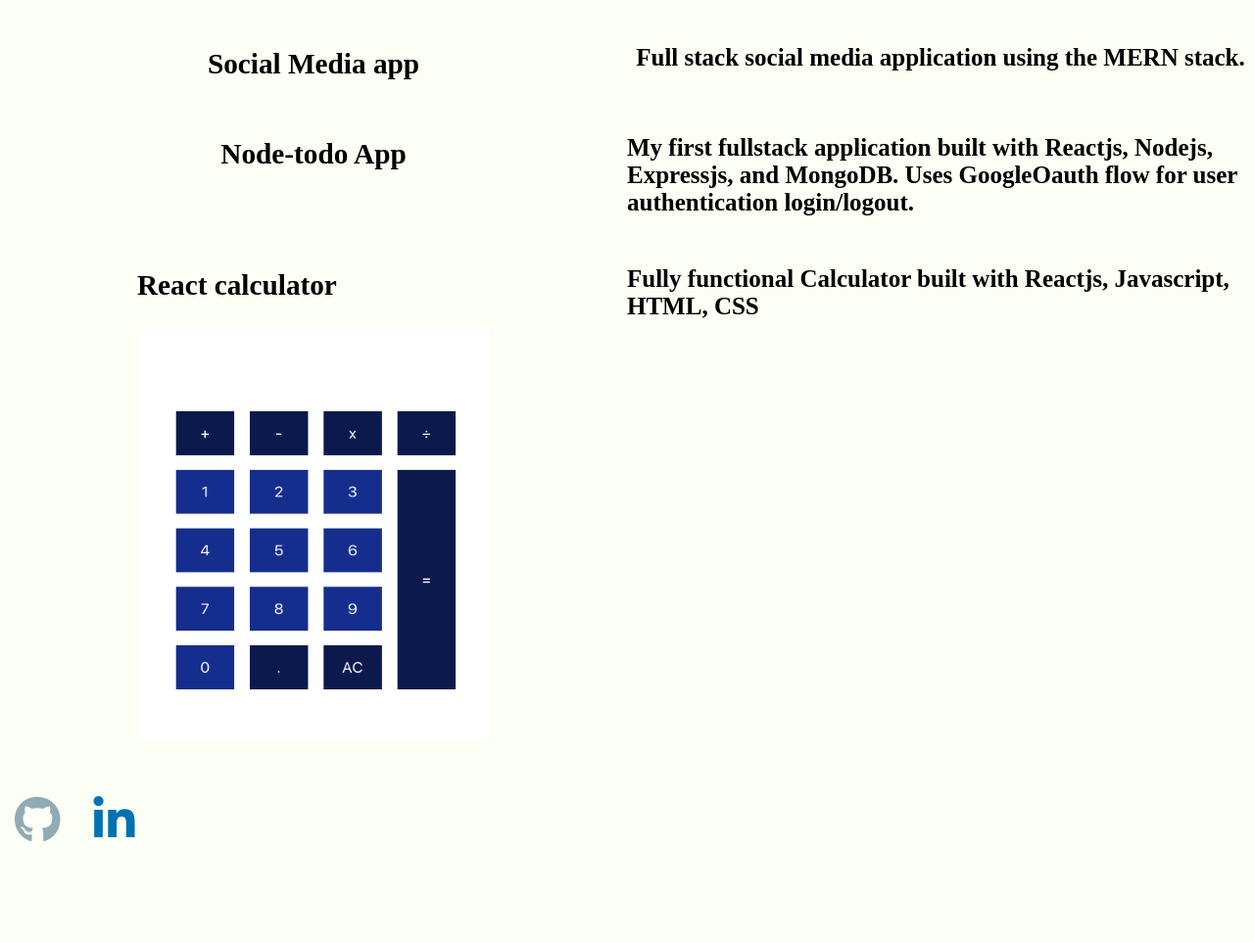
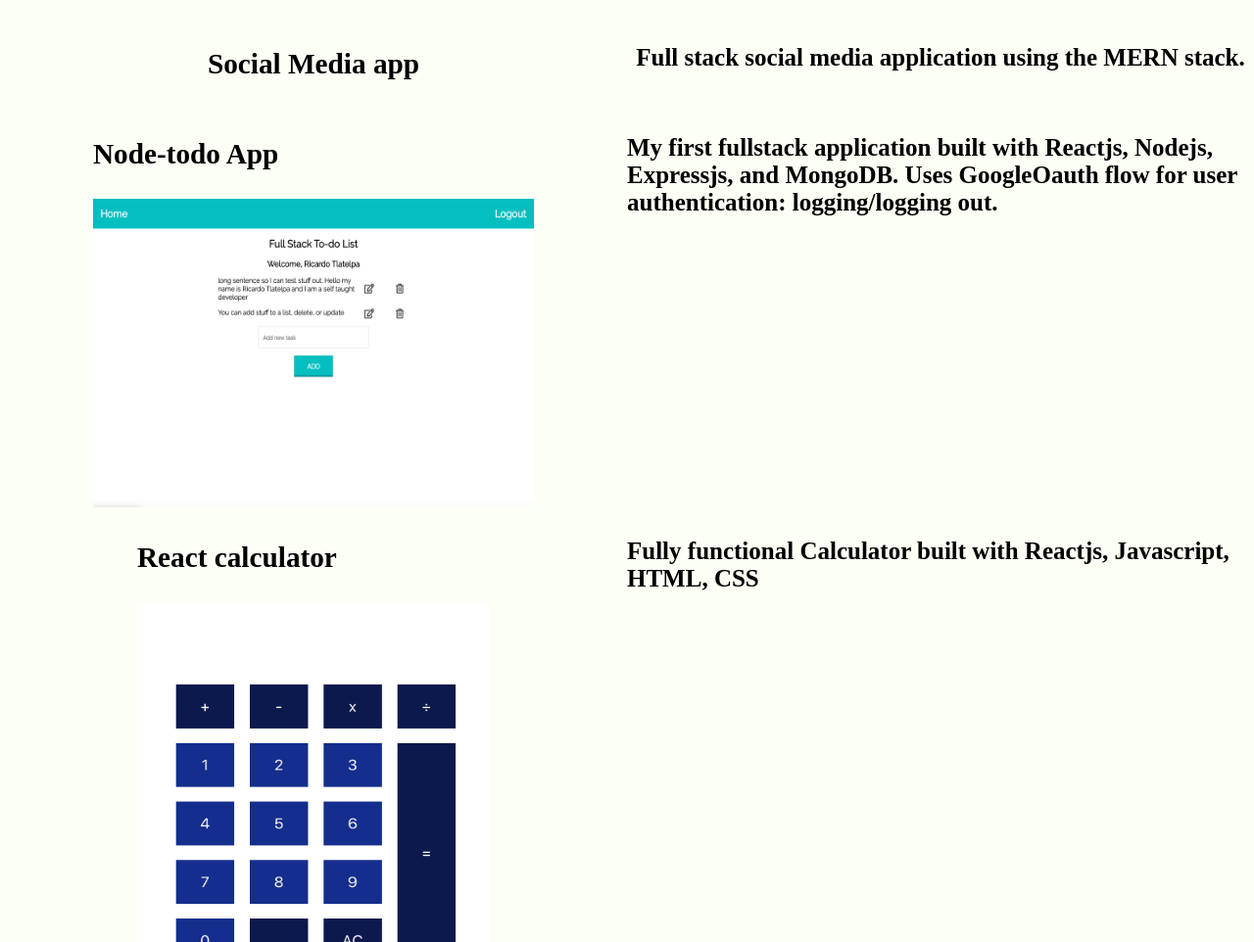
Before and after one commit to RicardoTlatelpa/ricardoportfolio, a plain HTML site: page index.html in a window 1280 px wide. Shown: the part 780-1742 px from the top of the page at 98% size. Before the commit the page ends 1653 px from the top, so only its background shows below. Drawn offline with Linux system fonts and the light colour scheme; a script that the page names is missing; a web font is replaced by a local one.

Commit message:
new images

```diff
--- a/index.html
+++ b/index.html
@@ -52,13 +52,13 @@
                             <div><p>Full stack social media application using the MERN stack.</p></div>
                         <div class = "todo-project">
                             <h3>Node-todo App</h3>
-
+                            <img src = "./assets/node-todo-screenshot.png"/>
                         </div>
 
-                            <div><p>My first fullstack application built with Reactjs, Nodejs, Expressjs, and MongoDB. Uses GoogleOauth flow for user authentication login/logout.</p></div>
+                            <div><p>My first fullstack application built with Reactjs, Nodejs, Expressjs, and MongoDB. Uses GoogleOauth flow for user authentication: logging/logging out.</p></div>
                         <div class = "project-calculator">
                                 <h3>React calculator</h3>
-                            <a href = 'https://ricardotlatelpa.github.io/finallyacalculator/'><img src = "./assets/reactCalculator.png"/></a>
+                            <img src = "./assets/reactCalculator.png"/>
                         </div>
 
                             <div><p>Fully functional Calculator built with Reactjs, Javascript, HTML, CSS</p></div>
--- a/styles/stylesheet.css
+++ b/styles/stylesheet.css
@@ -126,6 +126,6 @@ section{
     height: 420px;
 }
 .todo-project img{
-    width: 400px;
-    height: 300px;
+    width: 450px;
+    height: 315px;
 }
```
Also changed, not shown: assets/node-todo-screenshot.png (added).
